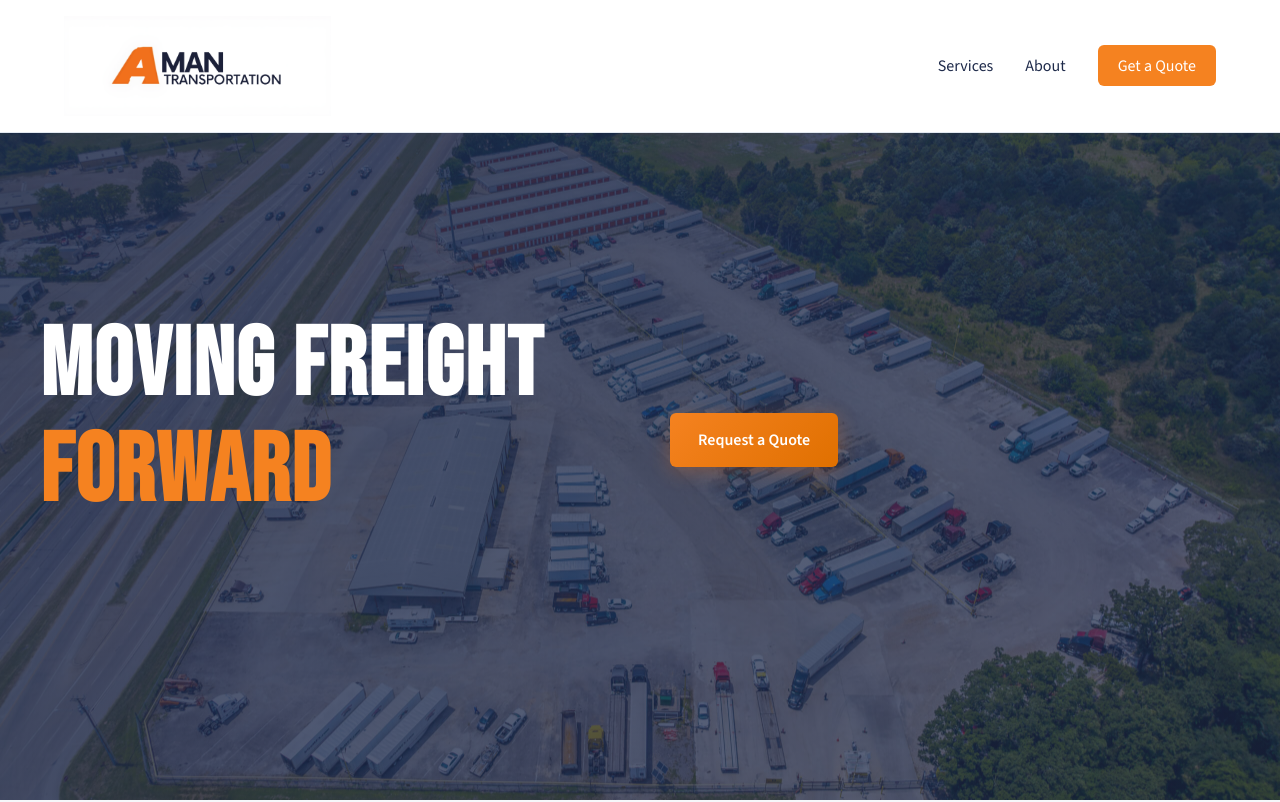
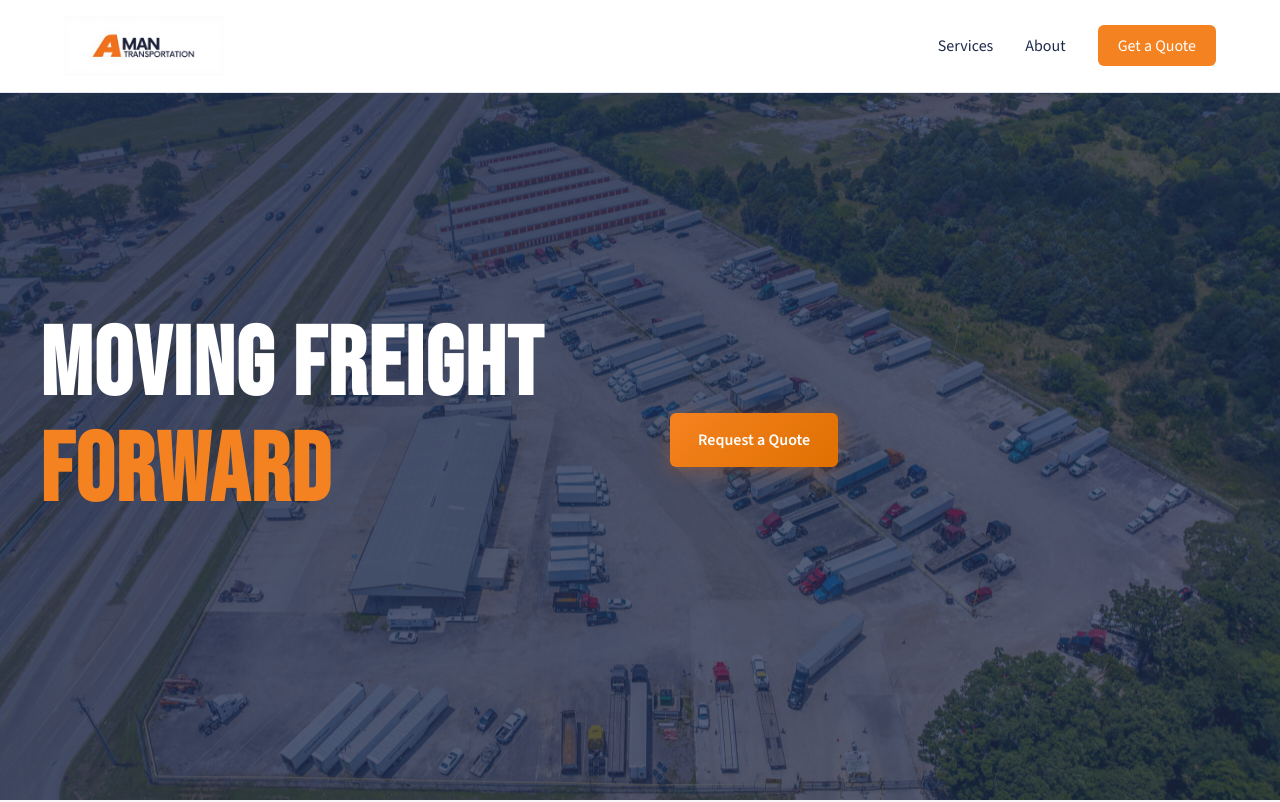
Before and after one commit to dagimfenta/aman-transportation, a plain HTML site: page index.html in a window 1280 px wide. Shown: the top 802 px of the page. Drawn offline with nearby package versions, Linux system fonts and the light colour scheme.

Commit message:
Update styles.css

```diff
--- a/styles.css
+++ b/styles.css
@@ -113,7 +113,7 @@ h3 {
     left: 0;
     right: 0;
     z-index: 1000;
-    padding: 16px 0;
+    padding: 8px 0;
     background: #ffffff;
     border-bottom: 1px solid #e2e8f0;
     box-shadow: 0 2px 10px rgba(30, 42, 74, 0.08);
@@ -135,7 +135,7 @@ h3 {
 }
 
 .logo img {
-    height: 100px;
+    height: 60px;
     width: auto;
 }
 
```
